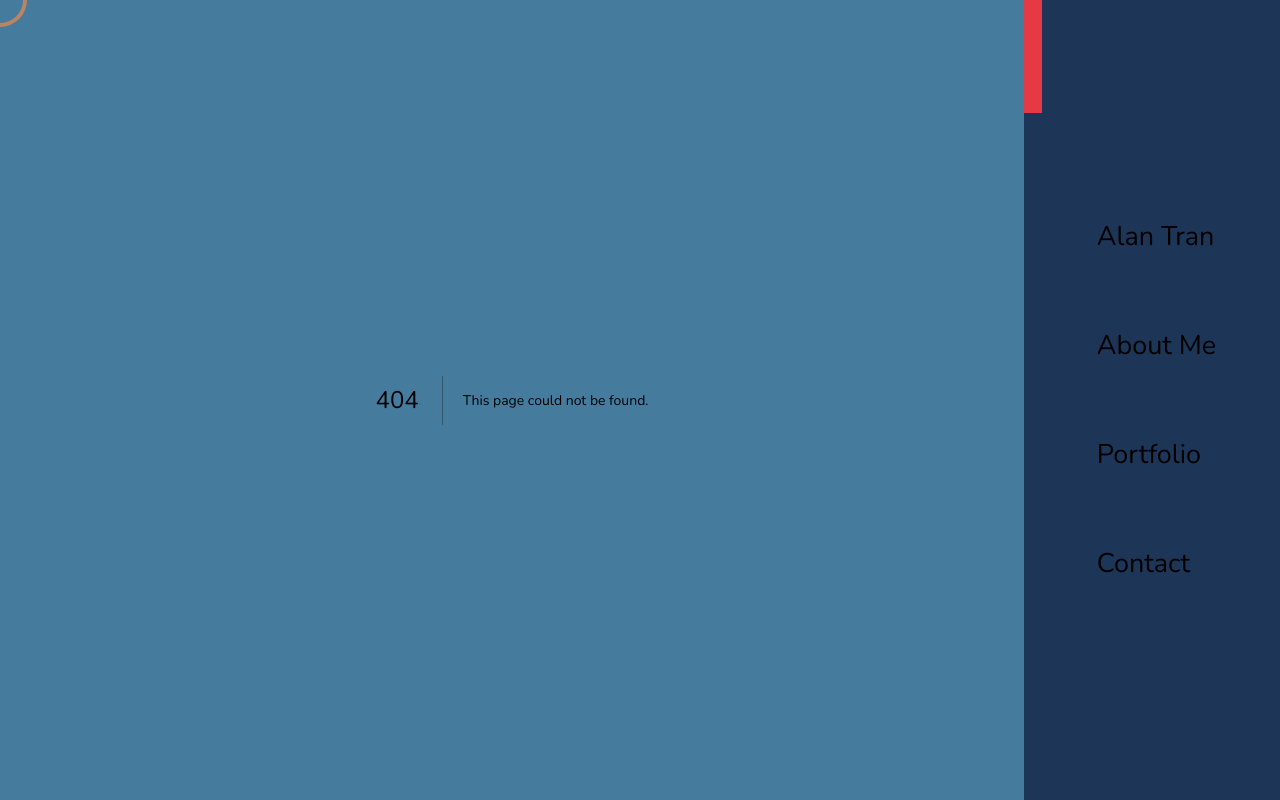
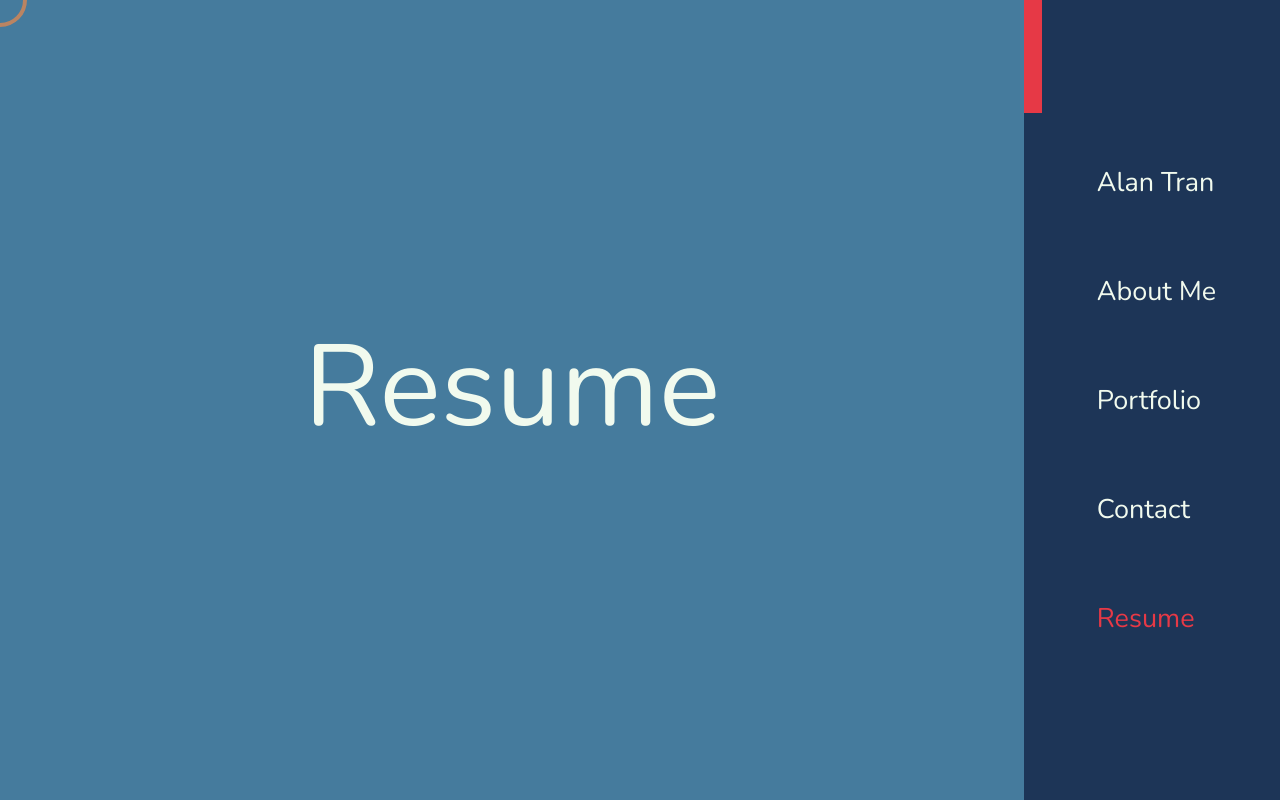
Before and after one commit to noworriesimhere/second-portfolio, a Next.js app: page /resume in a window 1280 px wide. Before the commit this address had no page. Built offline with nearby package versions, Linux system fonts and the light colour scheme.

Commit message:
added navbar hover

```diff
--- /dev/null
+++ b/components/Cursor.js
@@ -0,0 +1,64 @@
+import { useRef, useEffect } from 'react';
+
+import { gsap } from 'gsap/dist/gsap';
+
+const Cursor = ({ children, Component }) => {
+  const cursorRef = useRef();
+  const linksRef = useRef();
+
+  const cursor = (e) => {
+    gsap.to(cursorRef.current, { duration: 0, x: e.clientX, y: e.clientY });
+  };
+
+  useEffect(() => {
+    const links = linksRef.current.querySelectorAll('button, span');
+    links.forEach((link) => {
+      link.addEventListener('mouseleave', () => {
+        cursorRef.current.classList.remove('link-grow');
+        gsap.to(cursorRef.current, {
+          duration: 0.4,
+          scale: 1,
+        });
+      });
+
+      link.addEventListener('mouseover', () => {
+        cursorRef.current.classList.add('link-grow');
+        gsap.to(cursorRef.current, { duration: 0.4, scale: 2 });
+      });
+    });
+  }, [linksRef.current, Component]);
+
+  return (
+    <div
+      ref={linksRef}
+      onMouseMove={(e) => {
+        if (e.target.localName === 'li') {
+          const location = e.target.getBoundingClientRect();
+          gsap.to(cursorRef.current, {
+            duration: 0.2,
+            x: location.left + location.width / 1.9,
+            y: location.top + location.height / 2,
+            width: location.width + 20,
+            height: location.height,
+            scale: 1,
+            borderRadius: '5px',
+          });
+        } else {
+          gsap.to(cursorRef.current, {
+            duration: 0.2,
+            width: '3rem',
+            height: '3rem',
+            borderRadius: '50%',
+            x: e.clientX,
+            y: e.clientY,
+          });
+        }
+      }}
+    >
+      <div className='cursor' ref={cursorRef} />
+      {children}
+    </div>
+  );
+};
+
+export default Cursor;
--- a/components/Layout.js
+++ b/components/Layout.js
@@ -125,6 +125,16 @@ const Layout = ({ children, setIsTransitioning, isTransitioning }) => {
             >
               Contact
             </li>
+            <li
+              className={name === '/resume' ? styles.active : ''}
+              onMouseEnter={(e) => hoverEnter(e)}
+              onMouseLeave={() => hoverExit()}
+              onClick={(e) => {
+                changePage(e, '/resume');
+              }}
+            >
+              Resume
+            </li>
           </ul>
         </nav>
         <main className={styles.main}>{children}</main>
--- a/pages/_app.js
+++ b/pages/_app.js
@@ -1,50 +1,26 @@
 import Layout from '../components/Layout';
 import '../styles/globals.scss';
-import { useState, useRef, useEffect } from 'react';
+import { useState } from 'react';
 
-import { gsap } from 'gsap/dist/gsap';
+import Cursor from '../components/Cursor';
 
 function MyApp({ Component, pageProps }) {
   const [isTransitioning, setIsTransitioning] = useState(false);
 
-  const cursorRef = useRef();
-  const linksRef = useRef();
-
-  const cursor = (e) => {
-    gsap.to(cursorRef.current, { duration: 0.01, x: e.clientX, y: e.clientY });
-  };
-
-  useEffect(() => {
-    const links = linksRef.current.querySelectorAll('button, li, span');
-    console.log(links);
-    links.forEach((link) => {
-      link.addEventListener('mouseleave', () => {
-        cursorRef.current.classList.remove('link-grow');
-        gsap.to(cursorRef.current, { duration: 0.4, scale: 1 });
-      });
-
-      link.addEventListener('mouseover', () => {
-        cursorRef.current.classList.add('link-grow');
-        gsap.to(cursorRef.current, { duration: 0.4, scale: 2 });
-      });
-    });
-  }, [linksRef.current, Component]);
-
   return (
-    <div
+    <Cursor
       onMouseMove={(e) => {
         cursor(e);
       }}
-      ref={linksRef}
+      Component={Component}
     >
-      <div className='cursor' ref={cursorRef} />
       <Layout
         setIsTransitioning={setIsTransitioning}
         isTransitioning={isTransitioning}
       >
         <Component {...pageProps} isTransitioning={isTransitioning} />
       </Layout>
-    </div>
+    </Cursor>
   );
 }
 
--- /dev/null
+++ b/pages/resume.js
@@ -0,0 +1,17 @@
+import Head from 'next/head';
+import React from 'react';
+
+const Contact = () => {
+  return (
+    <>
+      <Head>
+        <title>Resume</title>
+      </Head>
+      <main>
+        <h1>Resume</h1>
+      </main>
+    </>
+  );
+};
+
+export default Contact;
--- a/styles/globals.scss
+++ b/styles/globals.scss
@@ -2,7 +2,7 @@
 
 html {
   font-size: 18px;
-  cursor: none !important;
+  cursor: none;
 }
 
 :root {
@@ -68,14 +68,14 @@ p {
 .cursor {
   width: 3rem;
   height: 3rem;
-  //background: white;
+
   border: 4px solid white;
   border-radius: 50%;
   position: fixed;
   z-index: 999;
   pointer-events: none;
   transform: translate(-50%, -50%);
-  transform-origin: 100% 100%;
+  transform-origin: 50% 50%;
   mix-blend-mode: difference;
 }
 
```
